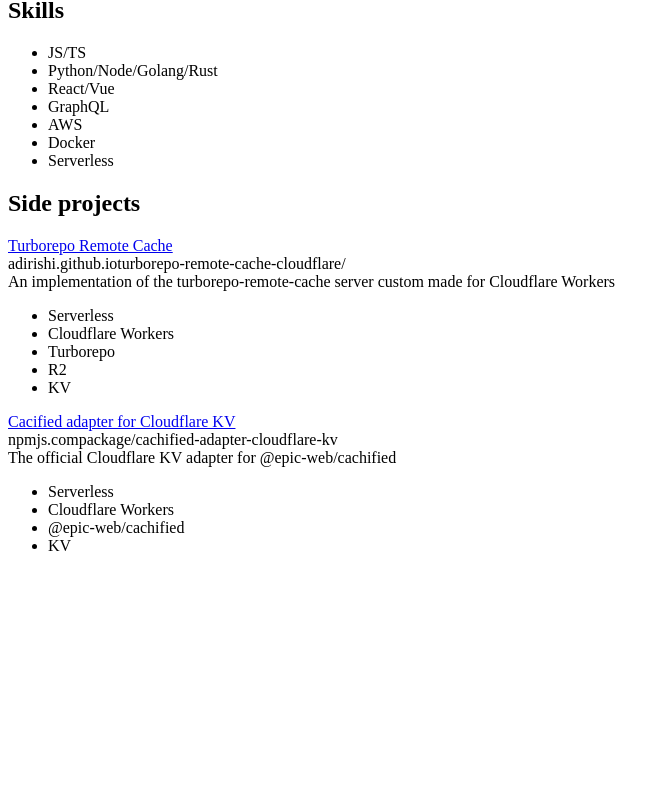
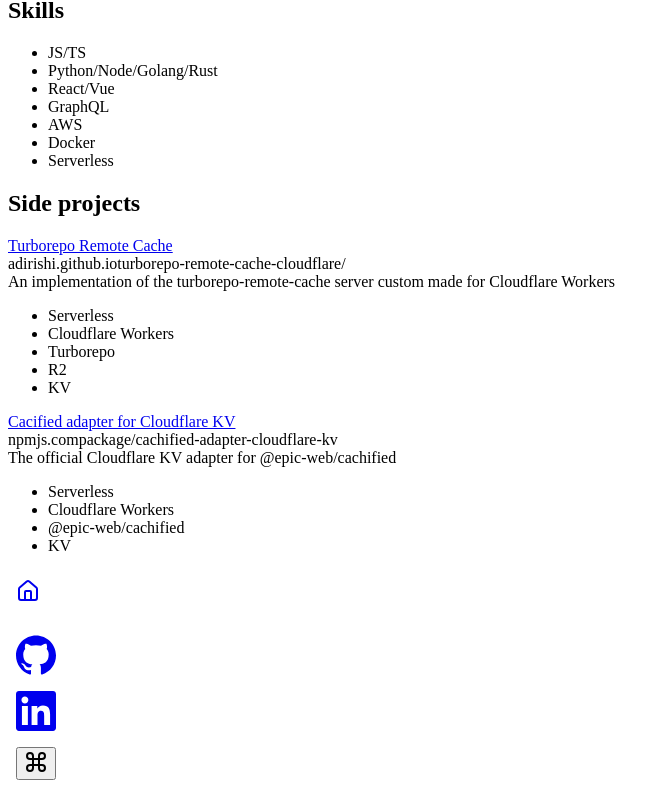
Before and after one commit to AdiRishi/arishi-monorepo, a Next.js app: page / in a window 1280 px wide. Shown: the part 5696-6499 px from the top of the page, without its empty margins (0-670 px from the left). Before the commit the page ends 6267 px from the top, so only its background shows below. Built offline with nearby package versions, Linux system fonts and the light colour scheme.

Commit message:
Add dock to homepage

```diff
--- a/src/app/page.tsx
+++ b/src/app/page.tsx
@@ -6,6 +6,7 @@
 import { Skills } from "@/components/cv-components/Skills";
 import { Summary } from "@/components/cv-components/Summary";
 import { WorkExperience } from "@/components/cv-components/WorkExperience";
+import { HomeDock } from "@/components/home-dock";
 
 export const metadata: Metadata = {
   title: RESUME_DATA.name,
@@ -34,6 +35,7 @@
           <Projects projects={RESUME_DATA.projects} />
         </div>
       </section>
+      <HomeDock />
     </main>
   );
 }
--- /dev/null
+++ b/src/components/home-dock.tsx
@@ -0,0 +1,107 @@
+"use client";
+
+import Link from "next/link";
+import { Command, Home } from "lucide-react";
+import { Dock, DockIcon } from "@/components/ui/dock";
+import { Separator } from "@/components/ui/separator";
+import { Icons } from "@/components/icons";
+import {
+  Tooltip,
+  TooltipContent,
+  TooltipTrigger,
+} from "@/components/ui/tooltip";
+import { buttonVariants } from "@/components/ui/button";
+import { cn } from "@/lib/utils";
+
+export function HomeDock() {
+  return (
+    <div className="pointer-events-none fixed inset-x-0 bottom-4 z-50 flex items-center justify-center">
+      <div className="pointer-events-auto">
+        <Dock className="bg-background/70 border-border" direction="middle">
+          <DockIcon>
+            <Tooltip>
+              <TooltipTrigger asChild>
+                <Link
+                  href="/"
+                  aria-label="Home"
+                  prefetch={false}
+                  className={cn(
+                    buttonVariants({ variant: "ghost", size: "icon" }),
+                    "size-12 rounded-full"
+                  )}
+                >
+                  <Home className="size-5" />
+                </Link>
+              </TooltipTrigger>
+              <TooltipContent>Home</TooltipContent>
+            </Tooltip>
+          </DockIcon>
+
+          <Separator orientation="vertical" className="h-full" />
+
+          <DockIcon>
+            <Tooltip>
+              <TooltipTrigger asChild>
+                <Link
+                  href="https://github.com/AdiRishi"
+                  aria-label="GitHub"
+                  target="_blank"
+                  rel="noreferrer noopener"
+                  prefetch={false}
+                  className={cn(
+                    buttonVariants({ variant: "ghost", size: "icon" }),
+                    "size-12 rounded-full"
+                  )}
+                >
+                  <Icons.github className="size-5" />
+                </Link>
+              </TooltipTrigger>
+              <TooltipContent>GitHub</TooltipContent>
+            </Tooltip>
+          </DockIcon>
+
+          <DockIcon>
+            <Tooltip>
+              <TooltipTrigger asChild>
+                <Link
+                  href="https://www.linkedin.com/in/adishwar-rishi-8a832498"
+                  aria-label="LinkedIn"
+                  target="_blank"
+                  rel="noreferrer noopener"
+                  prefetch={false}
+                  className={cn(
+                    buttonVariants({ variant: "ghost", size: "icon" }),
+                    "size-12 rounded-full"
+                  )}
+                >
+                  <Icons.linkedin className="size-5" />
+                </Link>
+              </TooltipTrigger>
+              <TooltipContent>LinkedIn</TooltipContent>
+            </Tooltip>
+          </DockIcon>
+
+          <Separator orientation="vertical" className="h-full" />
+
+          <DockIcon>
+            <Tooltip>
+              <TooltipTrigger asChild>
+                <button
+                  type="button"
+                  aria-label="Command"
+                  className={cn(
+                    buttonVariants({ variant: "ghost", size: "icon" }),
+                    "size-12 rounded-full"
+                  )}
+                >
+                  <Command className="size-5" />
+                </button>
+              </TooltipTrigger>
+              <TooltipContent>Command</TooltipContent>
+            </Tooltip>
+          </DockIcon>
+        </Dock>
+      </div>
+    </div>
+  );
+}
```
